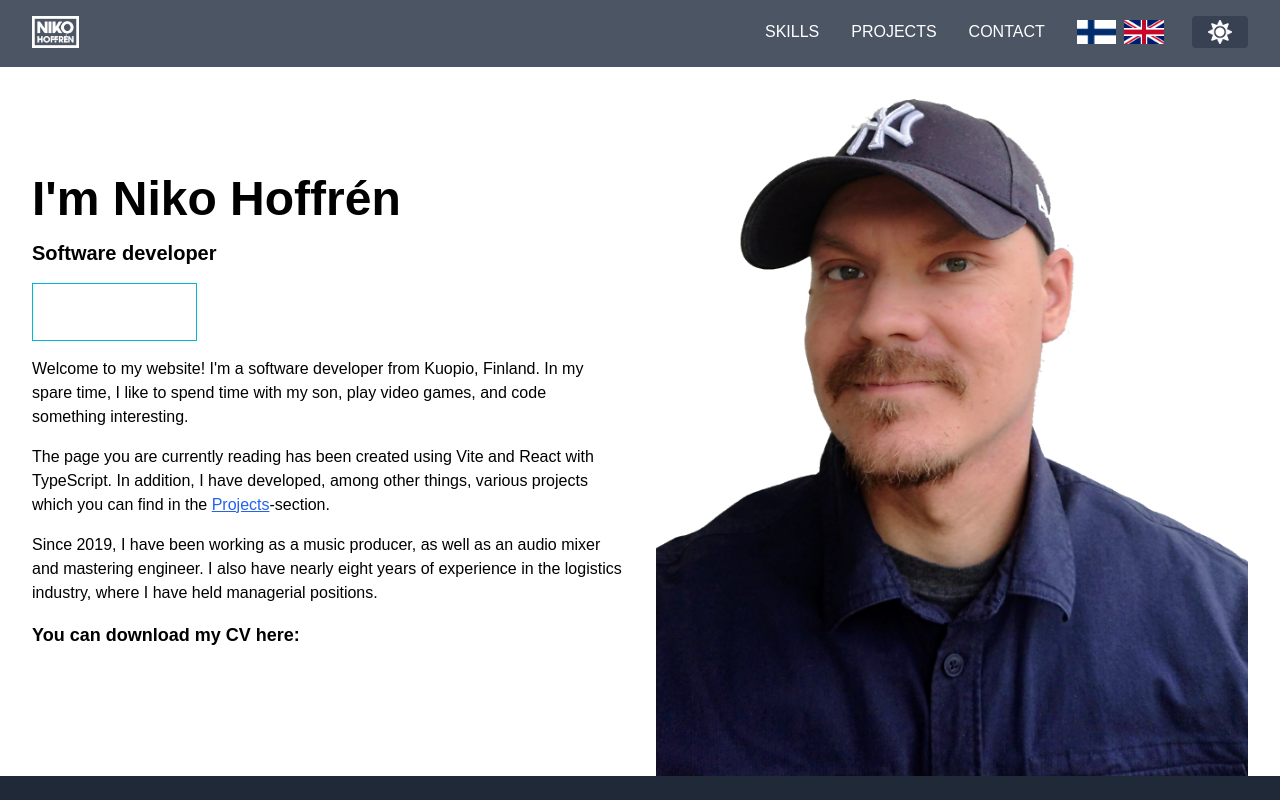
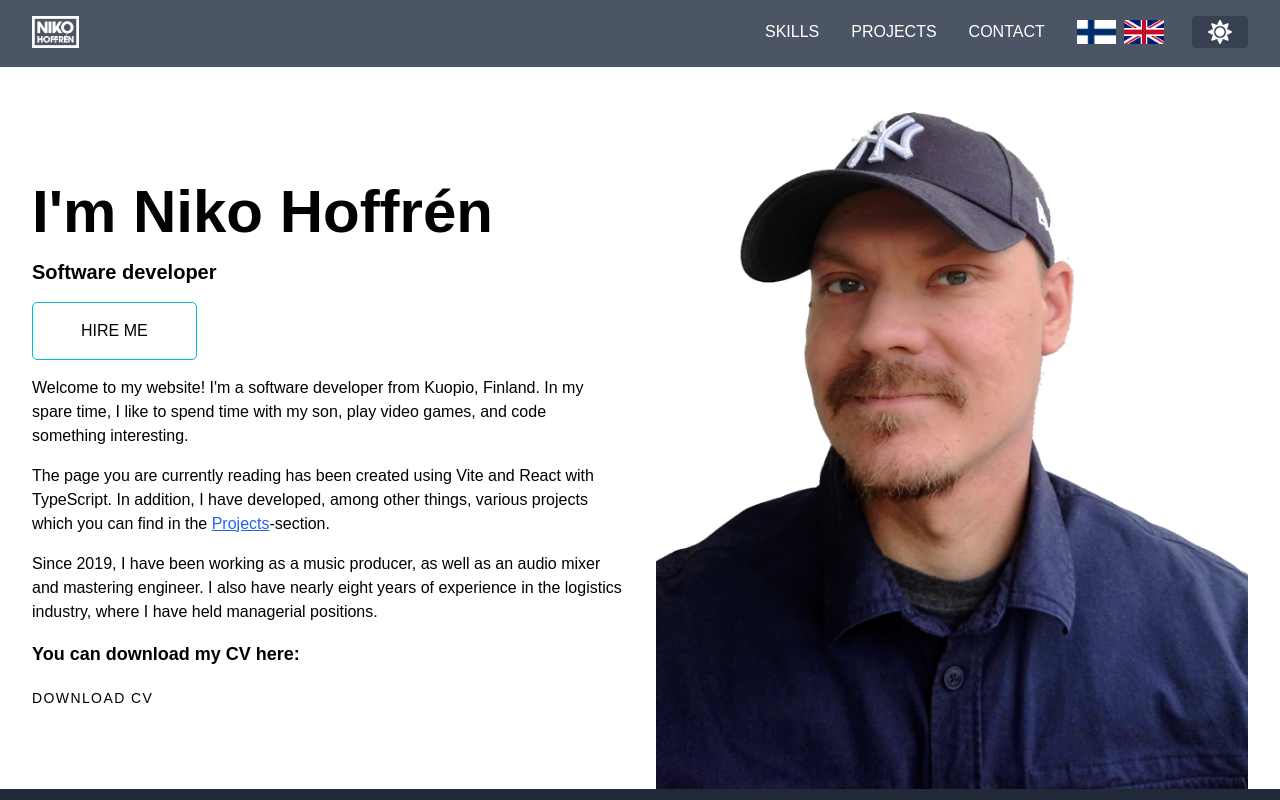
Before and after one commit to nikohoffren/nikohoffren-website, a React (Vite) app: page / in a window 1280 px wide. Shown: the top 800 px of the page. Built offline with nearby package versions, Linux system fonts and the light colour scheme; a web font is replaced by a local one.

Commit message:
make navbar fixed to the top

```diff
--- a/src/Navbar.tsx
+++ b/src/Navbar.tsx
@@ -29,7 +29,7 @@ export default function Navbar({ theme, toggleTheme }: NavbarProps) {
 
     return (
         <>
-            <nav className={`grid grid-cols-2 p-4 ${bgClass} ${textClass}`}>
+            <nav className={`grid grid-cols-2 p-4 ${bgClass} ${textClass} fixed w-full z-50 top-0`}>
                 <div className="flex space-x-6">
                     <CustomLink to="/" className="font-bold text-lg ml-4">
                         <img
--- a/src/pages/Contact.tsx
+++ b/src/pages/Contact.tsx
@@ -5,7 +5,8 @@ export default function Contact() {
     const { language } = useContext(LanguageContext);
 
     return (
-        <div className="py-10 px-8 md:px-16 shadow-lg rounded-lg my-20 mx-4 md:mx-8 lg:mx-16">
+        <div className="py-10 px-8 md:px-16 rounded-lg my-10 mx-4 md:mx-8 lg:mx-16">
+            <div className="py-10" />
             <h1 className="text-4xl font-bold mb-10 text-center">
                 {language === "en" ? "CONTACT" : "OTA YHTEYTTÄ"}
             </h1>
--- a/src/pages/Home.tsx
+++ b/src/pages/Home.tsx
@@ -7,27 +7,47 @@ export default function Home() {
     const { language } = useContext(LanguageContext);
     const cvUrl = "/nikohoffren-cv.pdf";
     const [inProp, setInProp] = useState(false);
+    const [textInProp, setTextInProp] = useState(false);
 
     React.useEffect(() => {
         setInProp(true);
+        setTextInProp(true);
     }, []);
 
     return (
         <div className={`mx-auto container px-4 sm:px-6 lg:px-8 mt-8`}>
+             <div className="py-10" />
             <section>
                 <div className="grid lg:grid-cols-2 gap-8 items-center">
                     <div>
-                        <h1 className="text-5xl font-semibold mb-2">
+                        <>
+                            <CSSTransition
+                                in={textInProp}
+                                timeout={500}
+                                classNames="slide-text"
+                            >
+                                <h1 className="text-6xl font-semibold mb-2">
                                     {language === "en"
                                         ? "I'm Niko Hoffrén"
                                         : "Olen Niko Hoffrén"}
                                 </h1>
+                            </CSSTransition>
+                            <CSSTransition
+                                in={textInProp}
+                                timeout={500}
+                                classNames="slide-text"
+                            >
                                 <h2 className="text-xl font-semibold mb-4 mt-4">
                                     {language === "en"
                                         ? "Software developer"
                                         : "Ohjelmistokehittäjä"}
                                 </h2>
-
+                            </CSSTransition>
+                            <CSSTransition
+                                in={textInProp}
+                                timeout={500}
+                                classNames="slide-text"
+                            >
                                 <Link to="/contact">
                                     <button className="btn btn-primary btn-ghost btn-shine">
                                         {language === "en"
@@ -35,7 +55,12 @@ export default function Home() {
                                             : "PALKKAA MINUT"}
                                     </button>
                                 </Link>
-
+                            </CSSTransition>
+                            <CSSTransition
+                                in={textInProp}
+                                timeout={500}
+                                classNames="slide-text"
+                            >
                                 <div className="mt-4 text-base space-y-4">
                                     <p>
                                         {language === "en"
@@ -54,7 +79,9 @@ export default function Home() {
                                                 ? "Projects"
                                                 : "Projektit"}
                                         </Link>
-                                {language === "en" ? "-section." : "-osiosta."}
+                                        {language === "en"
+                                            ? "-section."
+                                            : "-osiosta."}
                                     </p>
                                     <p>
                                         {language === "en"
@@ -62,18 +89,34 @@ export default function Home() {
                                             : "Vuodesta 2019 olen työskennellyt musiikkituottajana sekä myös audiomiksaajana ja masteroijana. Minulla on myös lähes kahdeksan vuoden kokemus logistiikka-alalta, joissa olen toiminut myös esimiestehtävissä."}
                                     </p>
                                 </div>
+                            </CSSTransition>
+                            <CSSTransition
+                                in={textInProp}
+                                timeout={500}
+                                classNames="slide-text"
+                            >
                                 <h4 className="mt-4 text-lg font-semibold">
                                     {language === "en"
                                         ? "You can download my CV here:"
                                         : "Lataa CV:ni tästä linkistä:"}
                                 </h4>
+                            </CSSTransition>
+                            <CSSTransition
+                                in={textInProp}
+                                timeout={500}
+                                classNames="slide-text"
+                            >
                                 <a
                                     href={cvUrl}
                                     download
-                            className={`mt-2 inline-block px-1 py-3 text-white transition duration-500 ease-in-out transform hover:-translate-y-1 hover:scale-110 text-sm uppercase tracking-widest`}
+                                    className={`mt-2 inline-block py-3 transition duration-500 ease-in-out transform hover:-translate-y-1 hover:scale-110 text-sm uppercase tracking-widest`}
                                 >
-                            {language === "en" ? "Download CV" : "Lataa CV"}
+                                    {language === "en"
+                                        ? "Download CV"
+                                        : "Lataa CV"}
                                 </a>
+                            </CSSTransition>
+                        </>
                     </div>
                     <div>
                         <CSSTransition
--- a/src/pages/Projects.tsx
+++ b/src/pages/Projects.tsx
@@ -10,7 +10,8 @@ export default function Projects() {
 
     return (
         <>
-            <section className="py-10 px-8 md:px-16 shadow-lg rounded-lg my-20 mx-4 md:mx-8 lg:mx-16">
+            <section className="py-10 px-8 md:px-16 rounded-lg my-10 mx-4 md:mx-8 lg:mx-16">
+            <div className="py-10" />
                 <h1 className="text-4xl font-bold mb-10 text-center">
                     {language === "en" ? "PROJECTS" : "PROJEKTIT"}
                 </h1>
--- a/src/pages/Skills.tsx
+++ b/src/pages/Skills.tsx
@@ -31,7 +31,8 @@ export default function Skills() {
 
 
     return (
-        <section className="flex flex-col items-center justify-center py-10 px-8 md:px-16 shadow-lg rounded-lg my-20 mx-4 md:mx-8 lg:mx-16">
+        <section className="flex flex-col items-center justify-center py-10 px-8 md:px-16 rounded-lg my-10 mx-4 md:mx-8 lg:mx-16">
+             <div className="py-10" />
             <h1 className="text-4xl font-bold mb-10 text-center">
                 {language === "en" ? "SKILLS" : "TAIDOT"}
             </h1>
--- a/src/tailwind.css
+++ b/src/tailwind.css
@@ -1,7 +1,6 @@
 @import "tailwindcss/base";
 @import "tailwindcss/components";
 @import "tailwindcss/utilities";
-
 @import url(https://fonts.googleapis.com/css?family=Lato);
 
 :root {
@@ -10,7 +9,6 @@
 
 * {
     font-family: var(--ff-primary);
-    transition: 0.1s;
 }
 
 .btn {
@@ -19,11 +17,11 @@
     padding: 1rem 3rem;
     font-size: 1rem;
     line-height: 1.5;
-    color: white;
     text-decoration: none;
     text-transform: uppercase;
     background-color: hsl(var(--hue), 100%, 41%);
     border: 1px solid hsl(var(--hue), 100%, 41%);
+    border-radius: 5px;
     outline: transparent;
     overflow: hidden;
     cursor: pointer;
@@ -40,18 +38,11 @@
     }
 
     &-ghost {
-        color: hsl(var(--hue), 100%, 41%);
         background-color: transparent;
         border-color: hsl(var(--hue), 100%, 41%);
-
-        &:hover {
-            color: white;
-        }
     }
 
     &-shine {
-        color: white;
-
         &::before {
             position: absolute;
             content: "";
@@ -101,3 +92,25 @@
     opacity: 0;
     transition: transform 500ms, opacity 500ms;
 }
+
+.slide-text-enter {
+    transform: translateX(-100%);
+    opacity: 0;
+}
+
+.slide-text-enter-active {
+    transform: translateX(0);
+    opacity: 1;
+    transition: transform 500ms, opacity 500ms;
+}
+
+.slide-text-exit {
+    transform: translateX(0);
+    opacity: 1;
+}
+
+.slide-text-exit-active {
+    transform: translateX(-100%);
+    opacity: 0;
+    transition: transform 500ms, opacity 500ms;
+}
```
Lines whose indentation alone changed are shown as unchanged.
